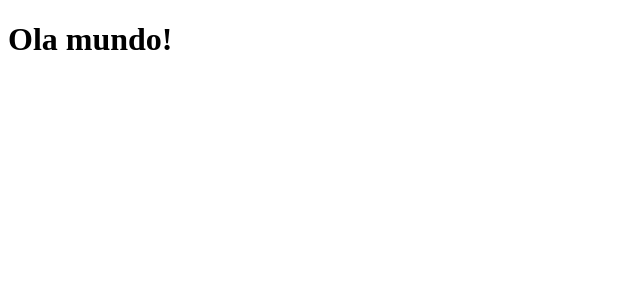
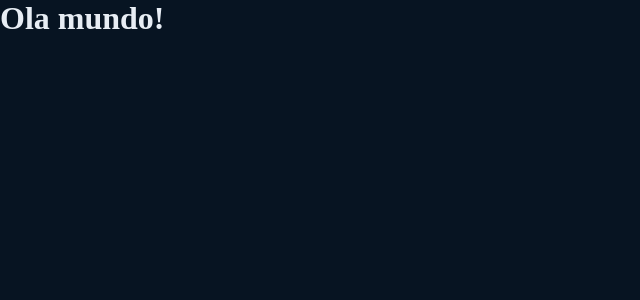
Before and after one commit to Hugovarellaa/github-blog, a Next.js app: page / in a window 1280 px wide. Shown: the top 300 px of the page, without its empty margins (0-640 px from the left). Built offline with nearby package versions, Linux system fonts and the light colour scheme.

Commit message:
Projeto configurado

```diff
--- a/src/pages/_app.tsx
+++ b/src/pages/_app.tsx
@@ -1,4 +1,7 @@
 import type { AppProps } from 'next/app'
+import { globalStyles } from '../styles/global'
+
+globalStyles()
 
 function MyApp({ Component, pageProps }: AppProps) {
   return <Component {...pageProps} />
--- a/src/pages/_document.tsx
+++ b/src/pages/_document.tsx
@@ -1,4 +1,6 @@
 import { Head, Html, Main, NextScript } from 'next/document'
+import { getCssText } from '../styles/index'
+
 
 export default function Document() {
   return (
@@ -7,6 +9,7 @@ export default function Document() {
         <link rel="preconnect" href="https://fonts.googleapis.com" />
         <link rel="preconnect" href="https://fonts.gstatic.com" />
         <link href="https://fonts.googleapis.com/css2?family=Nunito:wght@400;700&display=swap" rel="stylesheet" />
+        <style id="stitches" dangerouslySetInnerHTML={{ __html: getCssText() }} />
       </Head >
       <body>
         <Main />
--- a/src/styles/global.ts
+++ b/src/styles/global.ts
@@ -7,4 +7,11 @@ export const globalStyles = globalCss({
     boxSizing: "border-box",
     "-webkit-font-smoothing": "antialiased",
   },
+  body: {
+    background: "$baseBackground",
+    color: "$baseText",
+  },
+  "h1, h2, h3, h4, h5, h6": {
+    color: "$title",
+  },
 })
--- a/src/styles/index.tsx
+++ b/src/styles/index.tsx
@@ -18,5 +18,8 @@ export const { styled, globalCss, getCssText } = createStitches({
       baseBackground: '#071422',
       baseInput: '#040F1A'
     },
+    fonts: {
+      default: 'Nunito'
+    }
   }
 })
```
